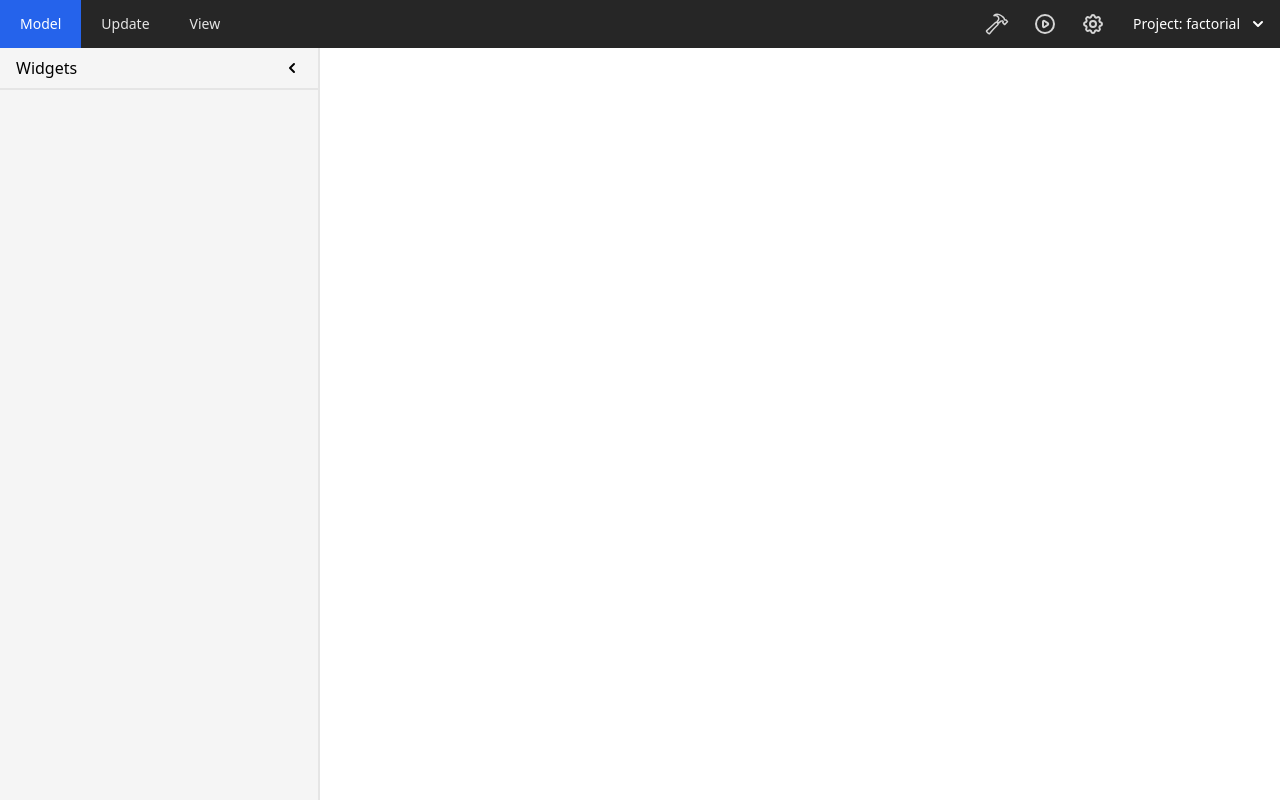
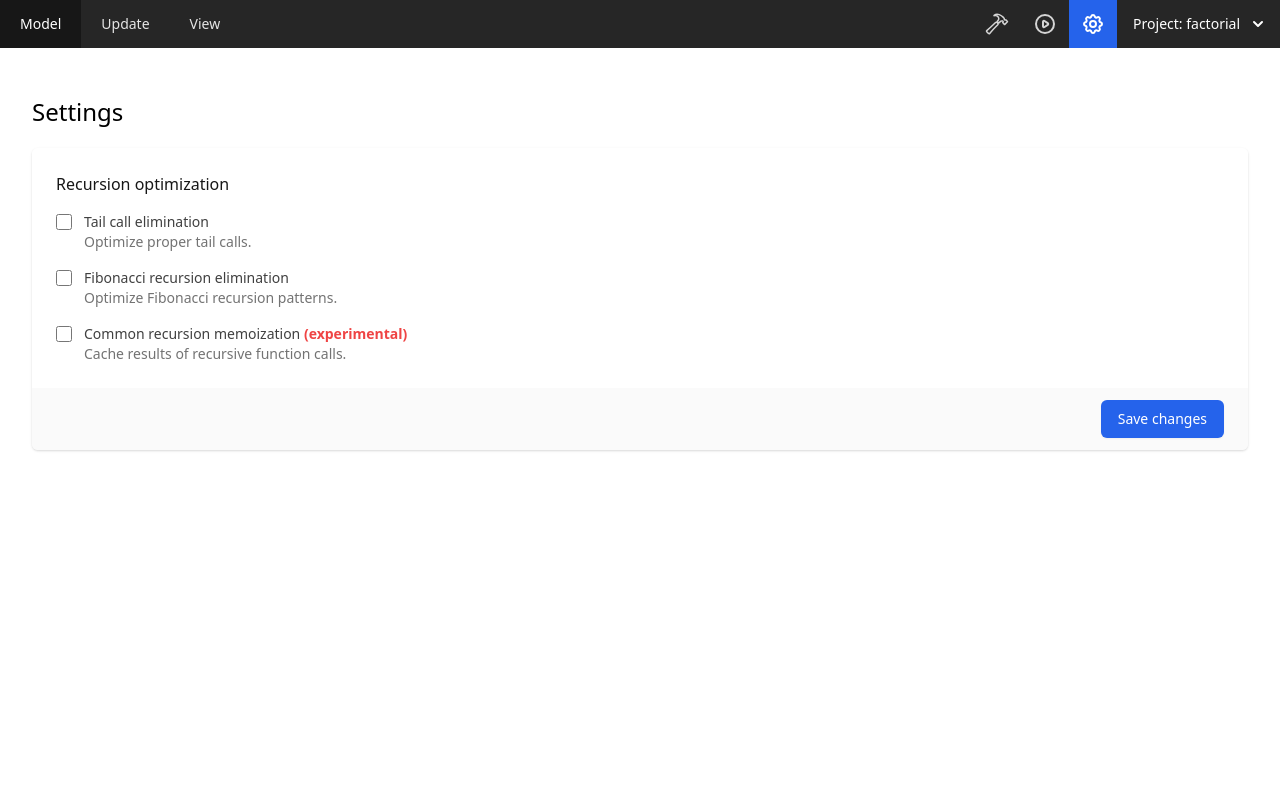
Before and after one commit to flovver/flovver, a Svelte app in the folder ide/: page / in a window 1280 px wide. Built offline with nearby package versions, Linux system fonts and the light colour scheme.

Commit message:
Routing startup
- Create screen components
- Implement basic screen routing
- Implement Settings component

```diff
--- a/ide/package.json
+++ b/ide/package.json
@@ -28,6 +28,7 @@
     "typescript": "^4.2.4"
   },
   "dependencies": {
+    "pixi.js": "^6.0.2",
     "rollup-plugin-css-only": "^3.1.0",
     "sirv-cli": "^1.0.0",
     "svelte-hero-icons": "^2.2.0"
--- a/ide/rollup.config.js
+++ b/ide/rollup.config.js
@@ -58,7 +58,8 @@ export default {
 		// https://github.com/rollup/plugins/tree/master/packages/commonjs
 		resolve({
 			browser: true,
-			dedupe: ['svelte']
+			dedupe: ['svelte'],
+			preferBuiltins: false
 		}),
 		commonjs(),
 		typescript({ sourceMap: !production }),
--- a/ide/src/App.svelte
+++ b/ide/src/App.svelte
@@ -1,17 +1,28 @@
 <script lang="ts">
 	import Tailwindcss from './tailwind/Tailwind.svelte';
 	import NavBar from './layout/NavBar.svelte';
-	import SideBar from './layout/SideBar.svelte';
+	import Model from './screens/Model.svelte';
+	import Update from './screens/Update.svelte';
+	import View from './screens/View.svelte';
+	import Settings from './screens/Settings.svelte';
+
+	let currentScreen;
 </script>
 
 <Tailwindcss />
 
 <header>
-	<NavBar projectName="factorial" />
+	<NavBar projectName="factorial" bind:currentScreen={currentScreen} />
 </header>
 
 <main>
-	<SideBar title="Widgets" position="left">
-
-	</SideBar>
+	{#if currentScreen == 'model'}
+		<Model/>
+	{:else if currentScreen == 'update'}
+		<Update/>
+	{:else if currentScreen == 'view'}
+		<View/>
+	{:else if currentScreen == 'settings'}
+		<Settings/>
+	{/if}
 </main>
--- a/ide/src/layout/NavBar.svelte
+++ b/ide/src/layout/NavBar.svelte
@@ -7,6 +7,7 @@
   import Settings from '../icons/Settings.svelte';
 
   export let projectName: String;
+  export let currentScreen: "model" | "view" | "update" | "settings" = "settings";
 
   let menu = {
     show: false,
@@ -42,9 +43,21 @@
         <div class="flex items-center">
           <div class="md:block">
             <div class="flex items-baseline">
-              <button class="bg-blue-600 text-white px-5 py-3.5 text-sm font-medium  focus:outline-none">Model</button>
-              <button class="text-gray-200 hover:bg-gray-900 hover:text-white px-5 py-3.5 text-sm font-medium focus:outline-none">Update</button>
-              <button class="text-gray-200 hover:bg-gray-900 hover:text-white px-5 py-3.5 text-sm font-medium focus:outline-none">View</button>
+              <button
+                on:click={() => currentScreen = "model"}
+                class="{currentScreen == "model" ? "bg-blue-600 text-white" : "text-gray-200 hover:bg-gray-900 hover:text-white"} px-5 py-3.5 text-sm font-medium  focus:outline-none">
+                Model
+              </button>
+              <button
+                on:click={() => currentScreen = "update"}
+                class="{currentScreen == "update" ? "bg-blue-600 text-white" : "text-gray-200 hover:bg-gray-900 hover:text-white"} px-5 py-3.5 text-sm font-medium focus:outline-none">
+                Update
+              </button>
+              <button
+                on:click={() => currentScreen = "view"}
+                class="{currentScreen == "view" ? "bg-blue-600 text-white" : "text-gray-200 hover:bg-gray-900 hover:text-white"} px-5 py-3.5 text-sm font-medium focus:outline-none">
+                View
+              </button>
 
             </div>
           </div>
@@ -57,7 +70,10 @@
                 <button title="Run" class="flex-shrink-0 px-3 hover:bg-gray-900 text-gray-300 hover:text-white focus:outline-none">
                     <Play/>
                 </button>
-                <button title="Settings" class="flex-shrink-0 px-3 hover:bg-gray-900 text-gray-300 hover:text-white focus:outline-none">
+                <button
+                  title="Settings"
+                  on:click={() => currentScreen = "settings"}
+                  class="{currentScreen == "settings" ? "bg-blue-600 text-white" : "hover:bg-gray-900 text-gray-300 hover:text-white"} flex-shrink-0 px-3 focus:outline-none">
                     <Settings/>
                 </button>
                 <div class="relative inline-block text-left" bind:this={menu.element}>
@@ -80,7 +96,9 @@
                               <div class="text-gray-400">r</div>
                             </div>
                           </button>
-                          <button class="block px-4 py-2 w-full text-sm text-gray-700 hover:bg-gray-100 hover:text-gray-900 focus:outline-none">
+                          <button
+                            on:click={() => currentScreen = "settings"}
+                            class="block px-4 py-2 w-full text-sm text-gray-700 hover:bg-gray-100 hover:text-gray-900 focus:outline-none">
                             <div class="flex justify-between">
                               <div>Settings</div>
                               <div class="text-gray-400">p</div>
--- /dev/null
+++ b/ide/src/screens/Model.svelte
@@ -0,0 +1,11 @@
+<script lang="ts">
+    import SideBar from '../layout/SideBar.svelte';
+</script>
+
+<SideBar title="Types" position="left">
+
+</SideBar>
+
+<SideBar title="Preferences" position="right">
+
+</SideBar>
--- /dev/null
+++ b/ide/src/screens/Settings.svelte
@@ -0,0 +1,42 @@
+<script lang="ts">
+    import CheckBox from './settings/CheckBox.svelte';
+</script>
+
+<div class="max-w-7xl mx-auto py-6 sm:px-6 lg:px-8">
+    <div class="px-4 py-6 sm:px-0">
+        <h1 class="text-2xl">Settings</h1>
+        <div class="mt-10 sm:mt-0">
+              <div class="mt-5">
+                  <div class="shadow overflow-hidden sm:rounded-md">
+                    <div class="px-4 py-5 bg-white space-y-6 sm:p-6">
+                      <fieldset>
+                        <legend class="text-base font-medium text-gray-900">Recursion optimization</legend>
+                        <div class="mt-4 space-y-4">
+                          <CheckBox id="tail" let:title={title} description="Optimize proper tail calls.">
+                              <div class:title>
+                                Tail call elimination
+                              </div>
+                          </CheckBox>
+                          <CheckBox id="fibonacci" let:title={title} description="Optimize Fibonacci recursion patterns.">
+                              <div class:title>
+                                Fibonacci recursion elimination
+                              </div>
+                          </CheckBox>
+                          <CheckBox id="memoization" let:title={title} description="Cache results of recursive function calls.">
+                              <div class:title>
+                                Common recursion memoization <b class="text-red-500">(experimental)</b>
+                              </div>
+                          </CheckBox>
+                        </div>
+                      </fieldset>
+                    </div>
+                    <div class="px-4 py-3 bg-gray-50 text-right sm:px-6">
+                      <button type="submit" class="inline-flex justify-center py-2 px-4 border border-transparent shadow-sm text-sm font-medium rounded-md text-white bg-blue-600 hover:bg-blue-700 focus:outline-none focus:ring-2 focus:ring-offset-2 focus:ring-blue-500">
+                        Save changes
+                      </button>
+                    </div>
+                  </div>
+              </div>
+          </div>
+    </div>
+</div>
--- /dev/null
+++ b/ide/src/screens/Update.svelte
@@ -0,0 +1,7 @@
+<script lang="ts">
+    import SideBar from '../layout/SideBar.svelte';
+</script>
+
+<SideBar title="Functions" position="left">
+
+</SideBar>
--- /dev/null
+++ b/ide/src/screens/View.svelte
@@ -0,0 +1,11 @@
+<script lang="ts">
+    import SideBar from '../layout/SideBar.svelte';
+</script>
+
+<SideBar title="Widgets" position="left">
+
+</SideBar>
+
+<SideBar title="Preferences" position="right">
+
+</SideBar>
--- /dev/null
+++ b/ide/src/screens/settings/CheckBox.svelte
@@ -0,0 +1,18 @@
+<script lang="ts">
+    export let id: string;
+    export let title;
+    export let description: string;
+    export let checked: boolean;
+</script>
+
+<div class="flex items-start">
+    <div class="flex items-center h-5">
+      <input bind:checked={checked} id={id} name={id} type=checkbox class="focus:ring-indigo-500 h-4 w-4 text-indigo-600 border-gray-300 rounded">
+    </div>
+    <div class="ml-3 text-sm">
+      <label for={id} class="font-medium text-gray-700">
+        <slot title={title}></slot>
+      </label>
+      <p class="text-gray-500">{description}</p>
+    </div>
+</div>
```
Also changed, not shown: 1 other file (tests, documents, lock files or other folders).
